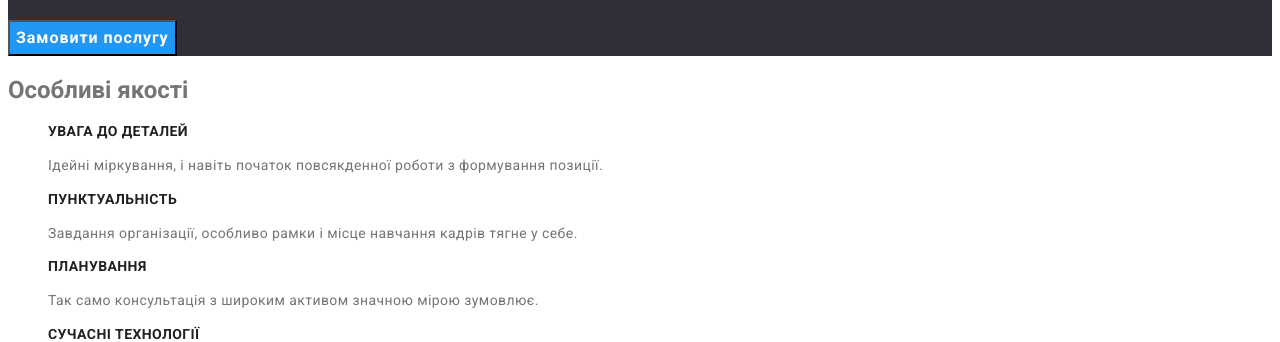
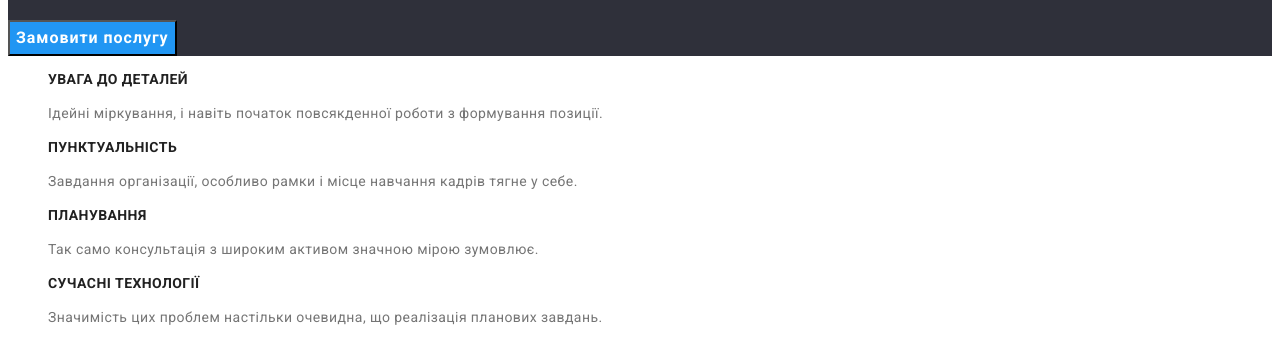
Before and after one commit to htl30/goit-markup-hw-02, a plain HTML site: page index.html in a window 1280 px wide. Shown: the part 279-621 px from the top of the page. Drawn offline with Linux system fonts and the light colour scheme.

Commit message:
Adds hidden title

```diff
--- a/css/styles.css
+++ b/css/styles.css
@@ -15,6 +15,17 @@ body {
 
 a {
     text-decoration: none;
+}
+
+.hidden {
+position: absolute;
+width: 1px;
+height: 1px;
+margin: -1px;
+border: 0;
+padding: 0;
+white-space: nowrap;
+overflow: hidden;
 }
 
 .list {
--- a/index.html
+++ b/index.html
@@ -36,7 +36,7 @@
 
     <section class="features">
         <!--прихований заголовок Особливі якості-->
-        <h2>Особливі якості</h2>
+        <h2 class="hidden">Особливі якості</h2>
         <ul class="list">
             <li>
                 <h3 class="title">УВАГА ДО ДЕТАЛЕЙ</h3>
```
Also changed, not shown: portfolio.html (+1 -1 lines).
